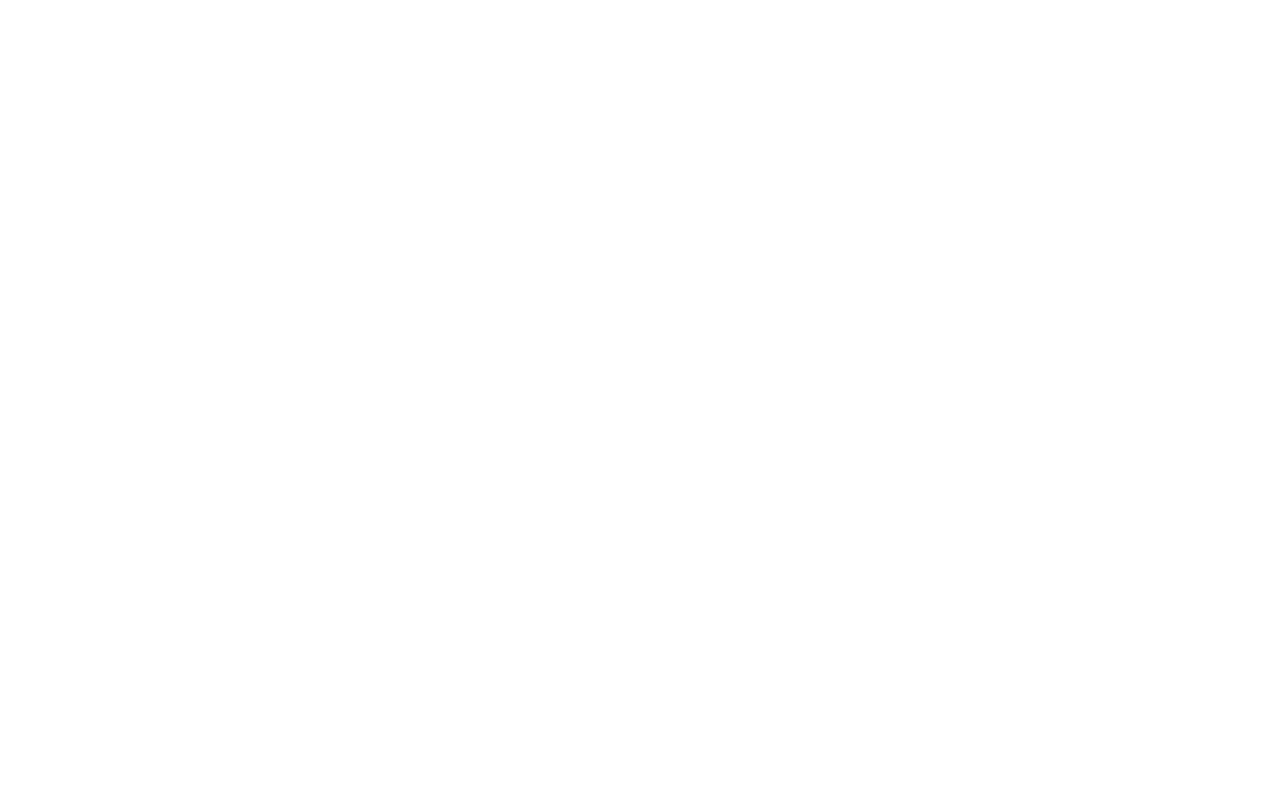
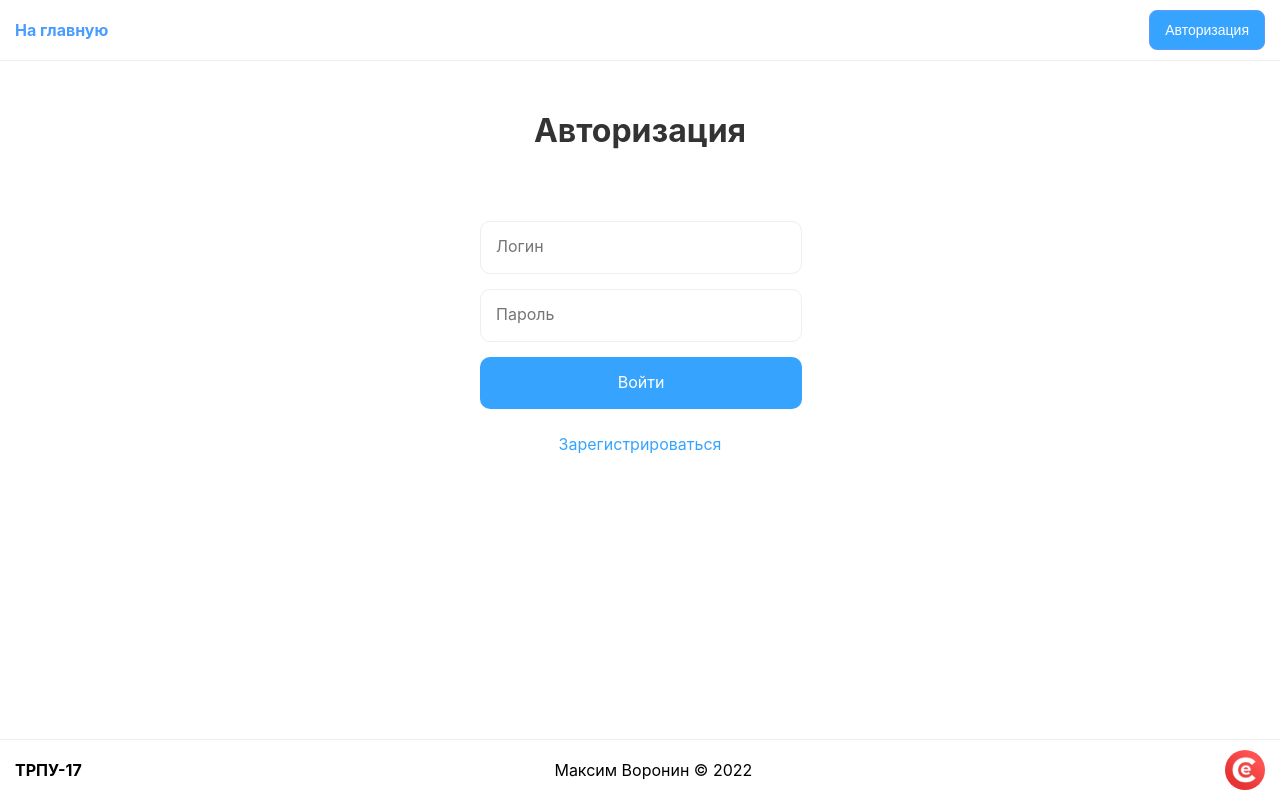
Before and after one commit to catlense-ru/rzd-helper, a React (Create React App) app in the folder client/: page /join in a window 1280 px wide. Before the commit this address had no page. Built offline with nearby package versions, Linux system fonts and the light colour scheme.

Commit message:
Join func

```diff
--- a/client/public/index.html
+++ b/client/public/index.html
@@ -1,5 +1,5 @@
 <!DOCTYPE html>
-<html lang="en">
+<html lang="ru">
   <head>
     <meta charset="utf-8" />
     <link rel="icon" href="%PUBLIC_URL%/favicon.ico" />
--- a/client/src/App.js
+++ b/client/src/App.js
@@ -8,6 +8,7 @@
 import axios from 'axios'
 import config from './config'
 import { useDispatch, useSelector } from "react-redux";
+import Join from "./pages/Join/Join";
 
 function App() {
 
@@ -23,6 +24,7 @@
     <BrowserRouter>
       <Routes>
         <Route path="/" index element={<Main title="Главная страница" />} />
+        <Route path="/join" element={<Join title="Авторизация" />} />
       </Routes>
     </BrowserRouter>
   );
--- /dev/null
+++ b/client/src/pages/Join/Join.jsx
@@ -0,0 +1,57 @@
+import { Link, useNavigate } from "react-router-dom";
+import Footer from "../../components/footer/Footer";
+import Header from "../../components/header/Header";
+import s from './join.module.scss'
+import {useState} from 'react'
+import axios from 'axios'
+import config from "../../config";
+import { useSelector } from "react-redux";
+
+export default function Join(props) {
+  const [login, setLogin] = useState('')
+  const [password, setPassword] = useState('')
+  const [result, setResult] = useState({status: 'error', message: ''})
+
+  const navigate = useNavigate()
+  const user = useSelector(state => state.user)
+
+  if(user.login) {
+    navigate('/')
+  }
+
+  const sendData = () => {
+    axios.post(
+      `${config.api}/user/auth/login`, {
+        login, password
+      }
+    ).then(({data}) => {
+      if(data.status === 500) {
+        setResult({status: 'error', message: data.message})
+      } else {
+        localStorage.token = data.token
+        setResult({status: 'success', message: 'Вы успешно вошли!'})
+        window.location.reload()
+        // console.log(data)
+      }
+    })
+  }
+
+  return(
+    <>
+      <title>{props.title}</title>
+
+      <Header />
+      <div className={s.joinContainer}>
+        <h1>Авторизация</h1>
+        <div className={s.formData}>
+          <input type="text" placeholder="Логин" onChange={({target}) => setLogin(target.value)} value={login} />
+          <input type="password" placeholder="Пароль" onChange={({target}) => setPassword(target.value)} value={password} />
+          <button onClick={sendData}>Войти</button>
+          <Link to="/register">Зарегистрироваться</Link>
+          <p className={`${s.result} ${s[result.status]}`}>{result.message}</p>
+        </div>
+      </div>
+      <Footer />
+    </>
+  )
+}
--- /dev/null
+++ b/client/src/pages/Join/join.module.scss
@@ -0,0 +1,62 @@
+.joinContainer {
+  display: flex;
+  align-items: center;
+  flex-direction: column;
+  h1 {
+    text-align: center;
+    color: #333;
+    margin-top: 50px;
+  }
+  .formData {
+    display: flex;
+    flex-direction: column;
+    min-width: 320px;
+    max-width: 420px;
+    margin: 0 auto;
+    margin-top: 50px;
+    margin-left: 15px;
+    margin-right: 15px;
+    input {
+      width: calc(100% - 30px);
+      height: 48px;
+      padding: 0;
+      padding-bottom: 3px;
+      border-radius: 10px;
+      border: 1px solid #eee;
+      padding-left: 15px;
+      padding-right: 15px;
+      margin-bottom: 15px;
+      font-size: 16px;
+    }
+    button {
+      width: calc(100% + 2px);
+      padding: 0;
+      height: 52px;
+      border-radius: 10px;
+      border: none;
+      color: white;
+      font-size: 16px;
+      background: #36a4ff;
+      padding-bottom: 3px;
+    }
+    a {
+      text-align: center;
+      display: block;
+      margin-top: 25px;
+      text-decoration: none;
+      color: #36a4ff;
+      &:hover {
+        text-decoration: underline;
+      }
+    }
+    .result {
+      text-align: center;
+      &.error {
+        color: rgb(255, 47, 47);
+      }
+      &.success {
+        color: rgb(43, 196, 81);
+      }
+    }
+  }
+}
--- a/client/src/pages/Main/main.module.scss
+++ b/client/src/pages/Main/main.module.scss
@@ -30,7 +30,7 @@
       width: 100%;
       height: 60px;
       border-radius: 15px;
-      padding-left: 15px;
+      padding-left: 10px;
       border: 3px solid rgb(247, 247, 247);
       background: rgb(247, 247, 247);
       font-size: 16px;
```
Also changed, not shown: 2 other files (tests, documents, lock files or other folders).
